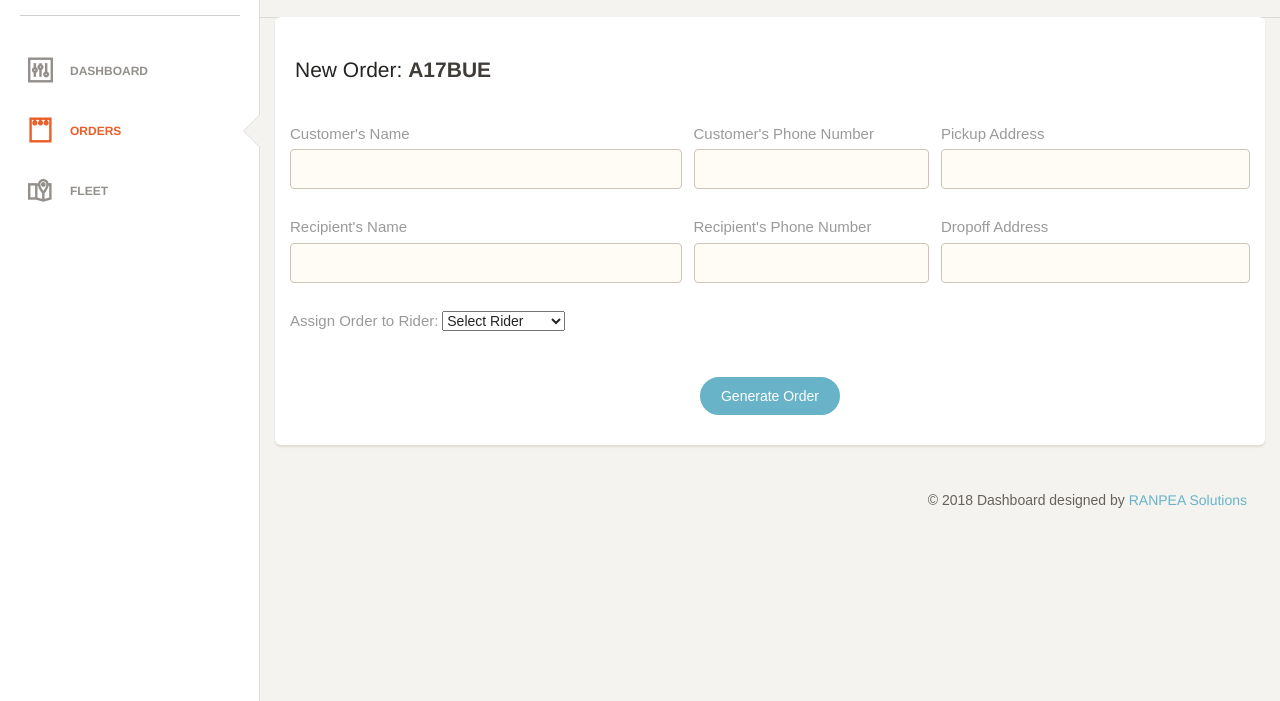
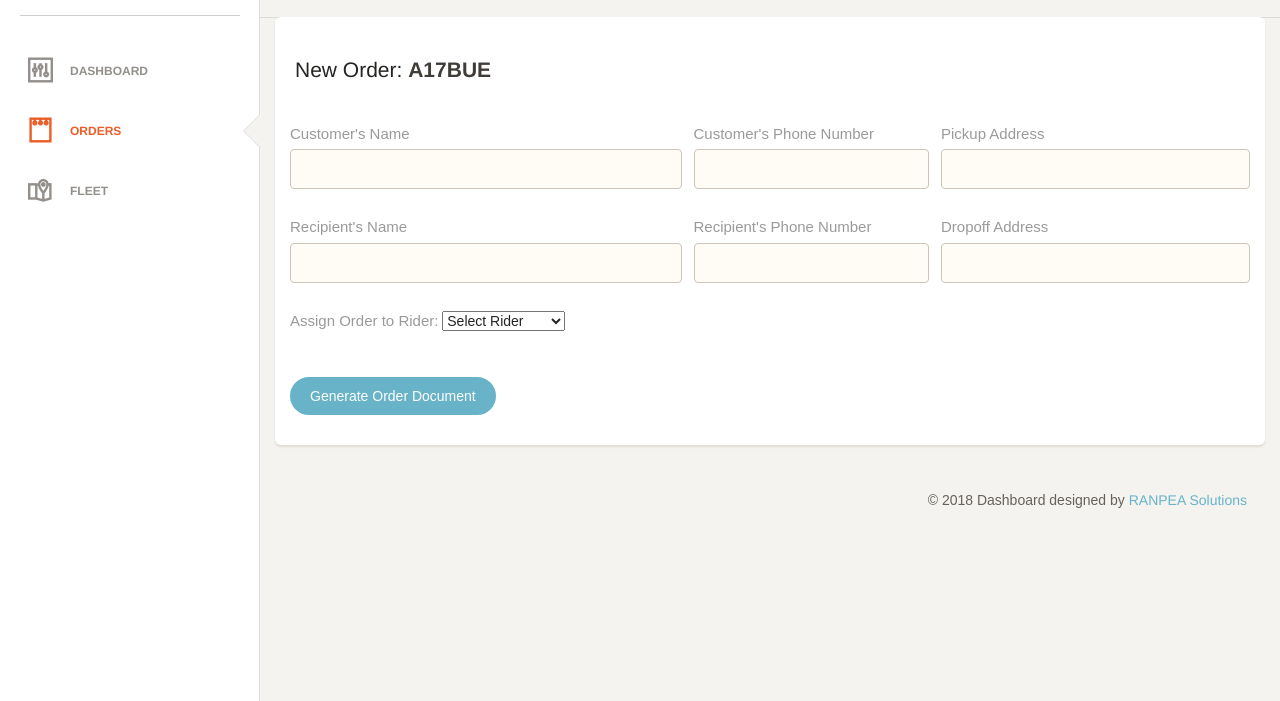
Before and after one commit to quantaquadri/ranpeadashboardv1, a plain HTML site: page new_order.html in a window 1280 px wide. Shown: the part 99-800 px from the top of the page. Drawn offline with Linux system fonts and the light colour scheme; some packages are replaced by stand-ins of ours; a web font is replaced by a local one.

Commit message:
generate new order file updated

```diff
--- a/new_order.html
+++ b/new_order.html
@@ -158,8 +158,8 @@
                                     </div>
 
                                     <br>
-                                    <div class="text-center">
-                                        <button type="submit" class="btn btn-info btn-fill btn-wd">Generate Order</button>
+                                    <div>
+                                        <button type="submit" class="btn btn-info btn-fill btn-wd">Generate Order Document</button>
                                     </div><br>
                                     <div class="clearfix"></div>
                                 </form>
```
